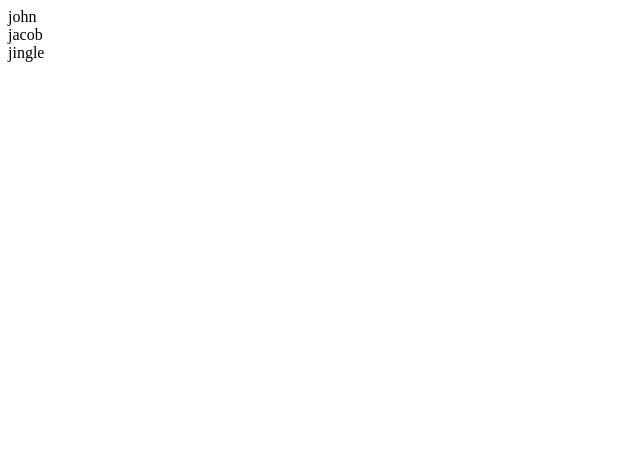
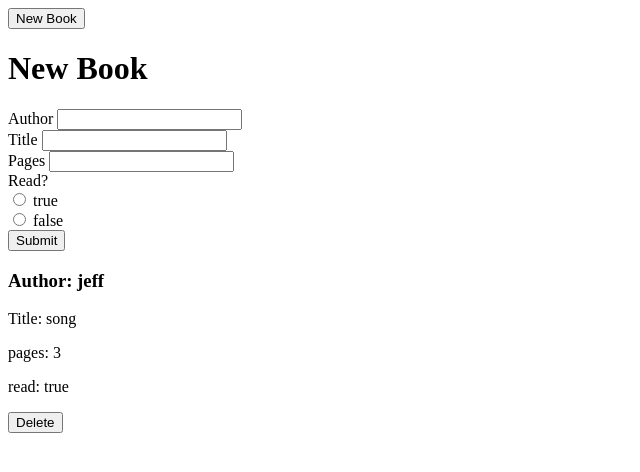
Before and after one commit to Gerrenkeith/odin-library, a plain HTML site: page index.html in a window 1280 px wide. Shown: the whole page, without its empty margins (0-640 px from the left). Drawn offline with Linux system fonts and the light colour scheme.

Commit message:
Added a form
created a form that adds books to an array of books called
myLibrary.

```diff
--- a/index.html
+++ b/index.html
@@ -8,6 +8,35 @@
     <title>Library</title>
 </head>
 <body>
-
+    <button id="newbook" onclick="newBook()">New Book</button>
+    <div id="container">
+        <form action="#">
+            <h1>New Book</h1>
+            <div>
+                <label for="author">Author</label>
+                <input id="author" type="text">
+            </div>
+            <div>
+                <label for="title">Title</label>
+                <input type="text" id="title">
+            </div>
+            <div>
+                <label for="pages">Pages</label>
+                <input id="pages" for="text">
+            </div>
+            <div>
+                Read?
+                <div>
+                    <input type="radio" id=" true" name="read">
+                    <label for="true">true</label>
+                </div>
+                <div>
+                    <input type="radio" id="false" name="read">
+                    <label for="false">false</label>
+                </div>
+            </div>
+            <button id="submit" type="submit" onclick="submit()">Submit</button>
+        </form>
+    </div>
 </body>
 </html>
--- a/script.js
+++ b/script.js
@@ -1,25 +1,61 @@
-const myLibrary = ['john', 'jacob', 'jingle'];
+const myLibrary = [{author:"jeff", title: "song", pages: 3, read: true}];
 
 function Book() {
 
 }
 
 function addBookToLibrary() {
-  // do stuff here
+
 }
 
 const libraryBody = document.querySelector('body');
 
 
-
-
 function displayBooks(books){
     for( let i = 0; i < books.length; i++){
         const card = document.createElement("div");
-        card.textContent = books[i]
+        const author = document.createElement("h3");
+        const title = document.createElement("p");
+        const pages = document.createElement("p");
+        const read = document.createElement("p")
+        const btn = document.createElement("button")
+
+        author.textContent = `Author: ${books[i].author}`;
+        title.textContent = `Title: ${books[i].title}`;
+        pages.textContent = `pages: ${books[i].pages}`;
+        read.textContent = `read: ${books[i].read}`
+        btn.textContent = 'Delete';
         libraryBody.appendChild(card)
+        card.appendChild(author)
+        card.appendChild(title)
+        card.appendChild(pages)
+        card.appendChild(read)
+        card.appendChild(btn)
         console.log(books[i])
     }
 }
 
 displayBooks(myLibrary)
+
+const container = document.getElementById("container");
+
+function newBook(){
+    container.style.display = container.style.display === "none" ? "block" : "none";
+}
+
+const submitButton = document.querySelector('#submit');
+
+submitButton.addEventListener("click", submit, false)
+
+function submit(e){
+    e.preventDefault()
+    let obj = {};
+    obj.author = document.getElementById("author").value;
+    obj.title = document.getElementById("title").value;
+    obj.pages = document.getElementById("pages").value;
+    obj.read = document.querySelector('input[name="read"]:checked').value;
+
+ myLibrary.push(obj)
+ displayBooks(myLibrary)
+ console.log(myLibrary)
+}
```
